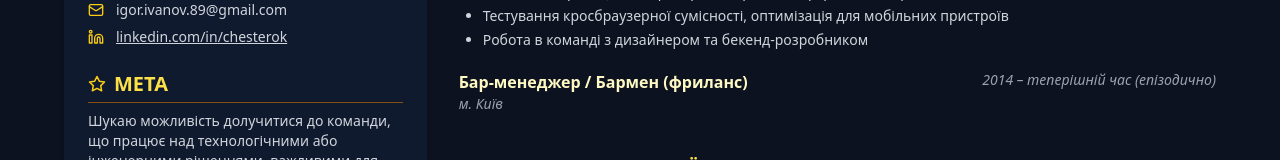
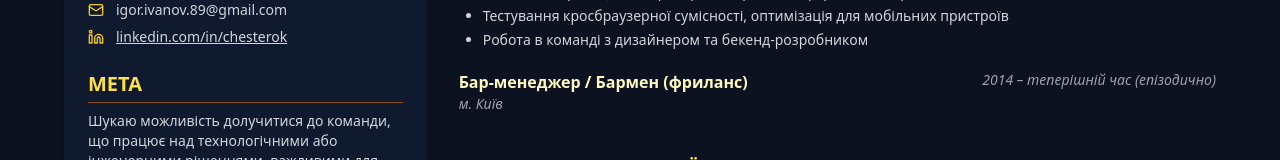
Before and after one commit to OKchesterOK/cv-landing, a React (Vite) app: page / in a window 1280 px wide. Shown: the part 563-723 px from the top of the page. Built offline with nearby package versions, Linux system fonts and the light colour scheme.

Commit message:
Update App.jsx

```diff
--- a/src/App.jsx
+++ b/src/App.jsx
@@ -1,5 +1,5 @@
 import React from 'react';
-import { MapPin, Phone, Mail, Linkedin, Star } from 'lucide-react';
+import { MapPin, Phone, Mail, Linkedin } from 'lucide-react';
 
 export default function App() {
   return (
@@ -24,7 +24,7 @@ export default function App() {
             <Info icon={<Linkedin size={16} className="text-yellow-400" />} value={<a href="https://www.linkedin.com/in/chesterok" target="_blank" rel="noopener noreferrer" className="underline">linkedin.com/in/chesterok</a>} />
           </Section>
 
-          <Section title="МЕТА" icon={<Star size={18} />} >
+          <Section title="МЕТА">
             <p className="text-sm text-gray-300">
               Шукаю можливість долучитися до команди, що працює над
               технологічними або інженерними рішеннями, важливими для країни.
@@ -217,26 +217,12 @@ export default function App() {
   );
 }
 
-// function Section({ title, children, noLine = false }) {
-//   return (
-//     <div className="mb-6">
-//       <h2
-//         className={`text-xl font-semibold text-yellow-300 mb-2 ${noLine ? '' : 'border-b border-yellow-800 pb-1'}`}
-//       >
-//         {title}
-//       </h2>
-//       {children}
-//     </div>
-//   );
-// }
-
-function Section({ title, children, noLine = false, icon = null }) {
+function Section({ title, children, noLine = false }) {
   return (
     <div className="mb-6">
       <h2
-        className={`text-xl font-semibold text-yellow-300 mb-2 flex items-center gap-2 ${noLine ? '' : 'border-b border-yellow-800 pb-1'}`}
+        className={`text-xl font-semibold text-yellow-300 mb-2 ${noLine ? '' : 'border-b border-yellow-800 pb-1'}`}
       >
-        {icon && <span className="text-yellow-400">{icon}</span>}
         {title}
       </h2>
       {children}
```
